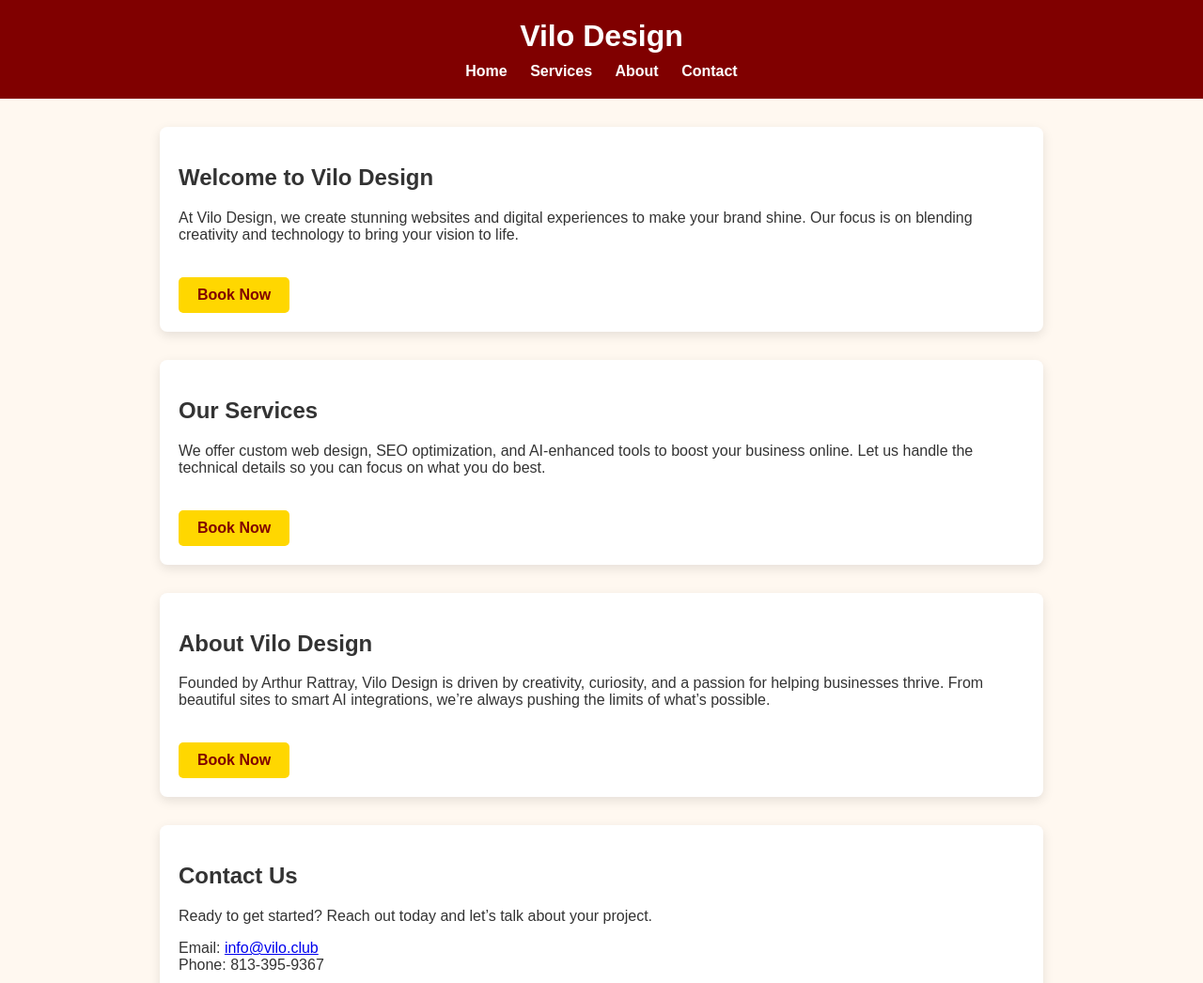
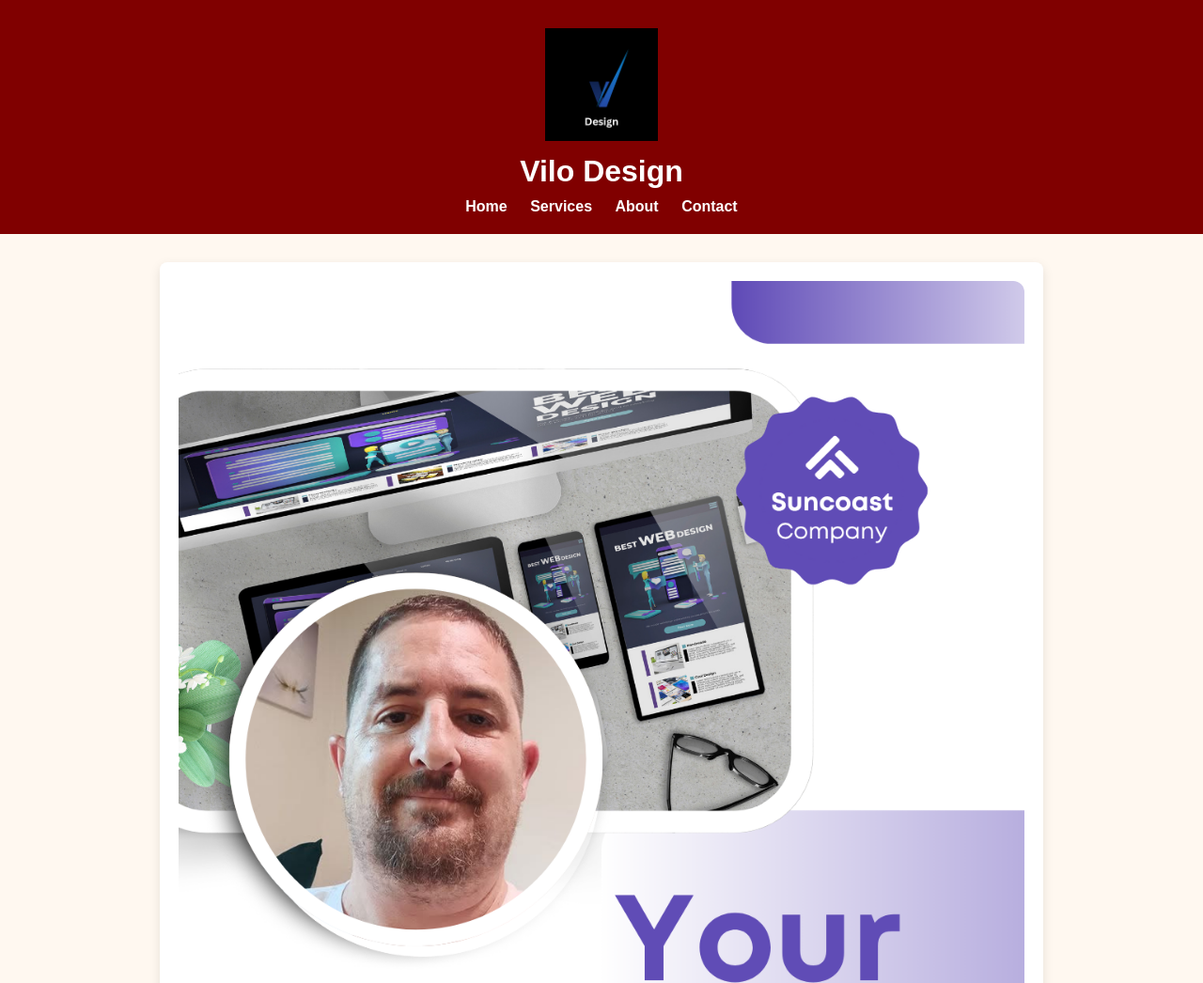
Before and after one commit to agrattray/vilo-design, a plain HTML site: page index.html in a window 1280 px wide. Shown: the top 1046 px of the page at 94% size. Drawn offline with Linux system fonts and the light colour scheme.

Commit message:
Add files via upload

```diff
--- a/index.html
+++ b/index.html
@@ -6,59 +6,23 @@
 <meta name="viewport" content="width=device-width, initial-scale=1.0" />
 <title>Vilo Design</title>
 <style>
-  body {
-    font-family: Arial, sans-serif;
-    margin: 0;
-    background: #fff8f0;
-    color: #333;
-  }
-  header, footer {
-    background: maroon;
-    color: white;
-    text-align: center;
-    padding: 20px;
-  }
-  h1 {
-    margin: 0;
-  }
-  nav {
-    margin-top: 10px;
-  }
-  nav a {
-    color: white;
-    margin: 0 10px;
-    text-decoration: none;
-    font-weight: bold;
-  }
-  .container {
-    max-width: 900px;
-    margin: 30px auto;
-    padding: 20px;
-    background: #fff;
-    border-radius: 8px;
-    box-shadow: 0 4px 12px rgba(0,0,0,0.1);
-  }
-  .book-btn {
-    display: inline-block;
-    background: gold;
-    color: maroon;
-    padding: 10px 20px;
-    border-radius: 5px;
-    text-decoration: none;
-    font-weight: bold;
-    margin-top: 20px;
-  }
-  .book-btn:hover {
-    background: #ffd700;
-  }
-  footer p {
-    margin: 5px 0;
-  }
+  body { font-family: Arial, sans-serif; margin: 0; background: #fff8f0; color: #333; }
+  header, footer { background: maroon; color: white; text-align: center; padding: 20px; }
+  header img { max-width: 120px; margin-top: 10px; }
+  h1 { margin: 10px 0; }
+  nav { margin-top: 10px; }
+  nav a { color: white; margin: 0 10px; text-decoration: none; font-weight: bold; }
+  .container { max-width: 900px; margin: 30px auto; padding: 20px; background: #fff; border-radius: 8px; box-shadow: 0 4px 12px rgba(0,0,0,0.1); }
+  .hero-img { width: 100%; border-radius: 12px; }
+  .book-btn { display: inline-block; background: gold; color: maroon; padding: 10px 20px; border-radius: 5px; text-decoration: none; font-weight: bold; margin-top: 20px; }
+  .book-btn:hover { background: #ffd700; }
+  footer p { margin: 5px 0; }
 </style>
 </head>
 <body>
 
 <header>
+  <img src="Vilo Design logo.png" alt="Vilo Design Logo" />
   <h1>Vilo Design</h1>
   <nav>
     <a href="#home">Home</a>
@@ -69,28 +33,9 @@
 </header>
 
 <section class="container" id="home">
+  <img src="+1-813-3959-93670.png" alt="Website design samples" class="hero-img" />
   <h2>Welcome to Vilo Design</h2>
   <p>At Vilo Design, we create stunning websites and digital experiences to make your brand shine. Our focus is on blending creativity and technology to bring your vision to life.</p>
-  <a class="book-btn" href="https://calendar.google.com/calendar/u/0/appointments/schedules/AcZssZ3RLTg1lXxyLe_HukuHsRcTeKBYIkW1IrT6fXPvuz8TgyyDPsjUaCcabEoeuQQi_PSvAFKQ2lX-" target="_blank">Book Now</a>
-</section>
-
-<section class="container" id="services">
-  <h2>Our Services</h2>
-  <p>We offer custom web design, SEO optimization, and AI-enhanced tools to boost your business online. Let us handle the technical details so you can focus on what you do best.</p>
-  <a class="book-btn" href="https://calendar.google.com/calendar/u/0/appointments/schedules/AcZssZ3RLTg1lXxyLe_HukuHsRcTeKBYIkW1IrT6fXPvuz8TgyyDPsjUaCcabEoeuQQi_PSvAFKQ2lX-" target="_blank">Book Now</a>
-</section>
-
-<section class="container" id="about">
-  <h2>About Vilo Design</h2>
-  <p>Founded by Arthur Rattray, Vilo Design is driven by creativity, curiosity, and a passion for helping businesses thrive. From beautiful sites to smart AI integrations, we’re always pushing the limits of what’s possible.</p>
-  <a class="book-btn" href="https://calendar.google.com/calendar/u/0/appointments/schedules/AcZssZ3RLTg1lXxyLe_HukuHsRcTeKBYIkW1IrT6fXPvuz8TgyyDPsjUaCcabEoeuQQi_PSvAFKQ2lX-" target="_blank">Book Now</a>
-</section>
-
-<section class="container" id="contact">
-  <h2>Contact Us</h2>
-  <p>Ready to get started? Reach out today and let’s talk about your project.</p>
-  <p>Email: <a href="mailto:info@vilo.club">info@vilo.club</a><br>
-     Phone: 813-395-9367</p>
   <a class="book-btn" href="https://calendar.google.com/calendar/u/0/appointments/schedules/AcZssZ3RLTg1lXxyLe_HukuHsRcTeKBYIkW1IrT6fXPvuz8TgyyDPsjUaCcabEoeuQQi_PSvAFKQ2lX-" target="_blank">Book Now</a>
 </section>
 
```
Also changed, not shown: +1-813-3959-93670.png (added), Vilo Design logo.png (added).
